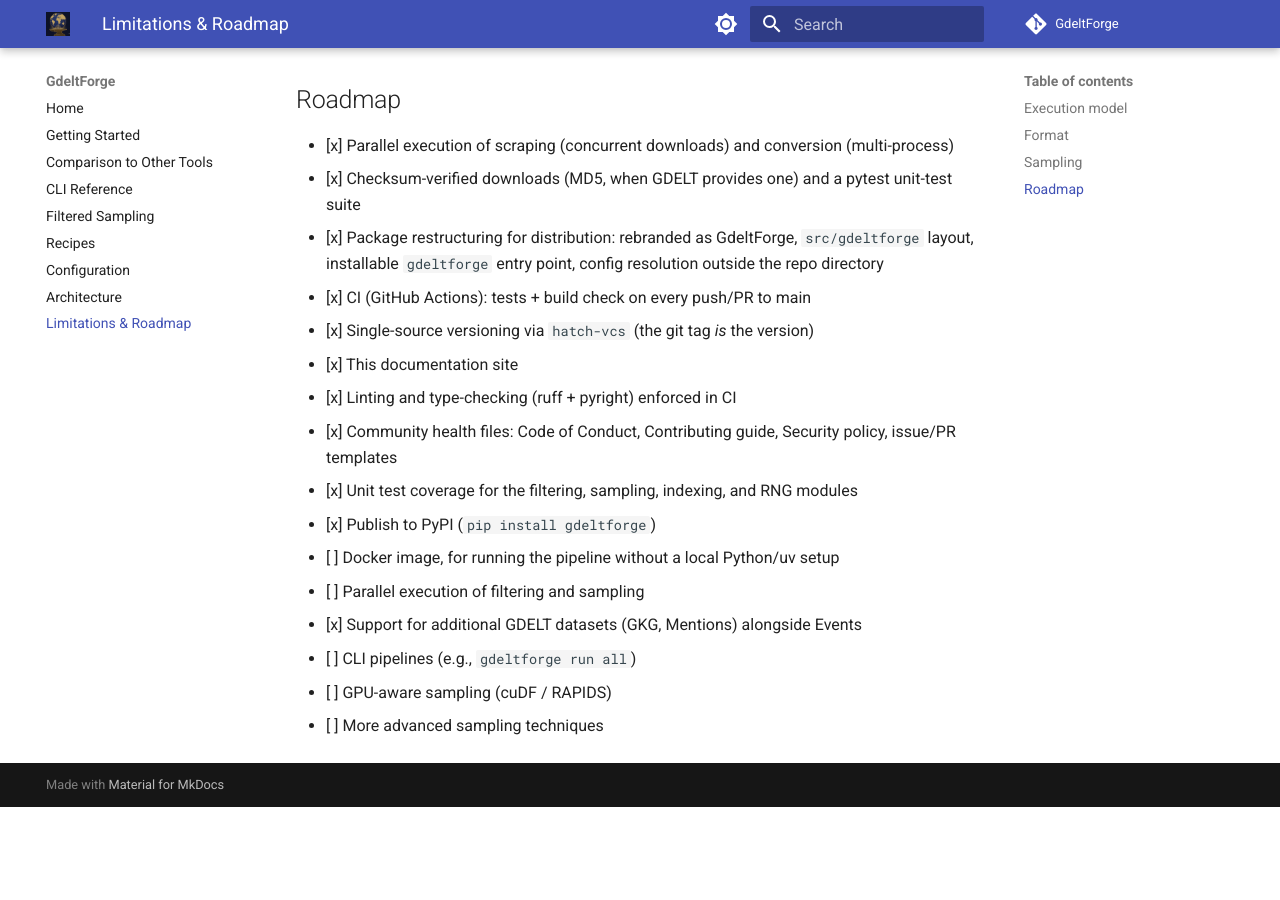
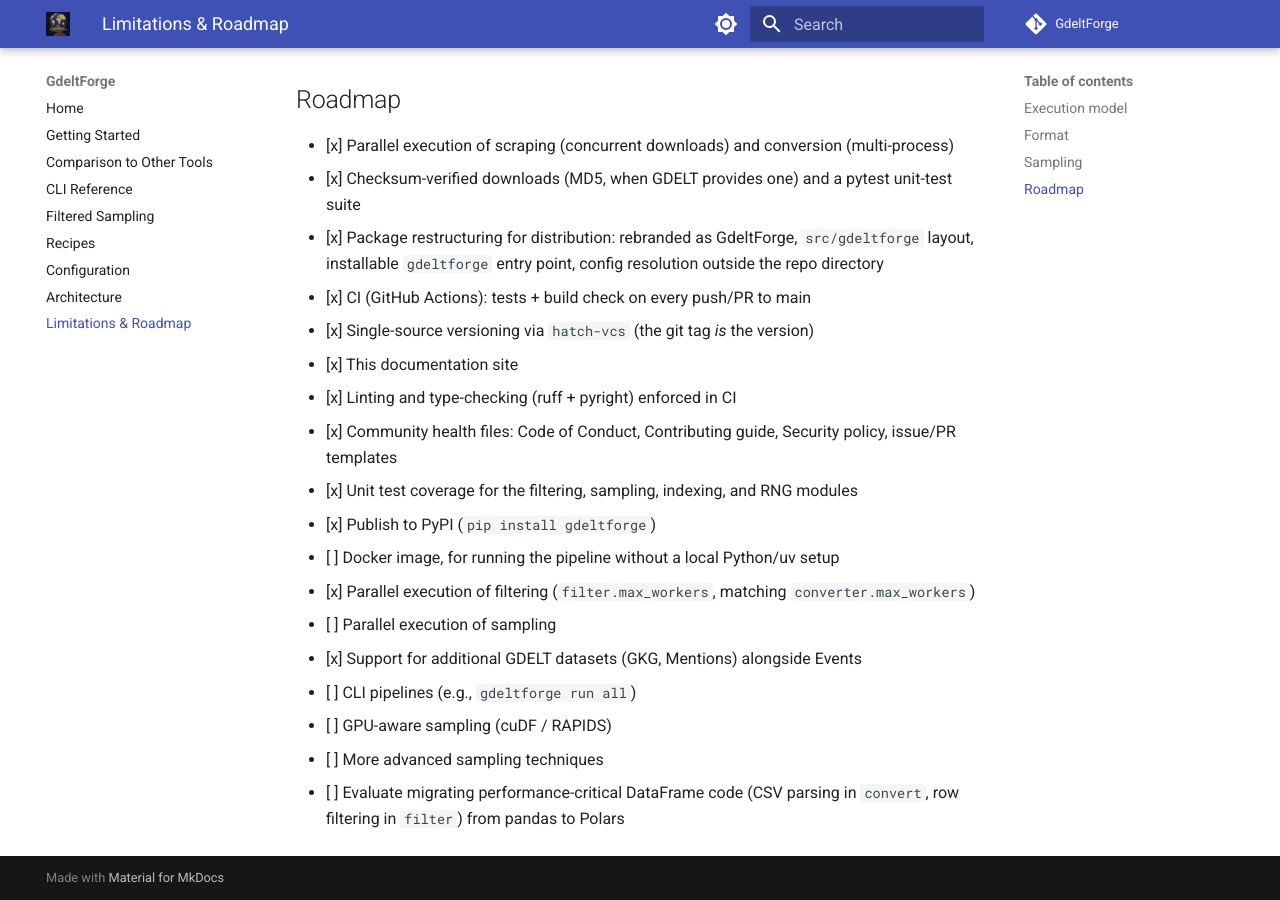
Before and after one commit to Vinicius-Teixeirac/GdeltForge, an MkDocs documentation site: the page built from docs/limitations-and-roadmap.md, in a window 1280 px wide and 900 px high, scrolled down 739 px. Built offline with MkDocs 1.6.1 and Material for MkDocs 9.7.7, drawn with Linux system fonts in a browser that asks for light colours; comment, search, counter and statistics services are not loaded; before the commit the page ends 1546 px from its top, so only the background shows below that.

Commit message:
docs(roadmap): add Polars evaluation, fix stale parallelism line
The "filtering and sampling" parallelism line was half true: filter
got a worker pool this session, sampling didn't. Split into two
lines so the checked one reflects what's actually shipped.

```diff
--- a/docs/limitations-and-roadmap.md
+++ b/docs/limitations-and-roadmap.md
@@ -33,8 +33,10 @@
 - [x] Unit test coverage for the filtering, sampling, indexing, and RNG modules
 - [x] Publish to PyPI (`pip install gdeltforge`)
 - [ ] Docker image, for running the pipeline without a local Python/uv setup
-- [ ] Parallel execution of filtering and sampling
+- [x] Parallel execution of filtering (`filter.max_workers`, matching `converter.max_workers`)
+- [ ] Parallel execution of sampling
 - [x] Support for additional GDELT datasets (GKG, Mentions) alongside Events
 - [ ] CLI pipelines (e.g., `gdeltforge run all`)
 - [ ] GPU-aware sampling (cuDF / RAPIDS)
 - [ ] More advanced sampling techniques
+- [ ] Evaluate migrating performance-critical DataFrame code (CSV parsing in `convert`, row filtering in `filter`) from pandas to Polars
```
